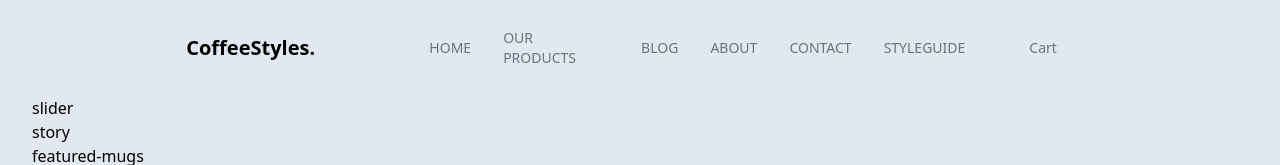
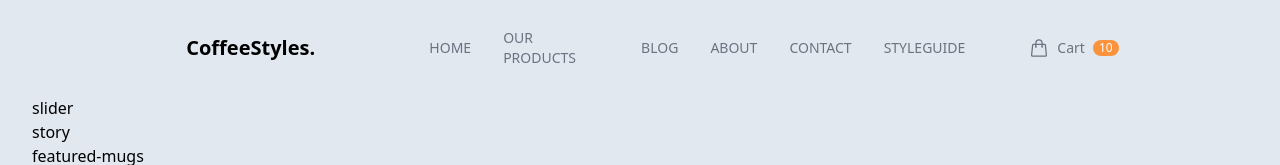
Before and after one commit to dinhgiaandev/CoffeeStyles, a website: page src/index.html in a window 1280 px wide. Shown: the top 165 px of the page. Drawn offline with nearby package versions, Linux system fonts and the light colour scheme; files that its build step writes are made by us from their sources.

Commit message:
ADD header

```diff
--- a/src/index.html
+++ b/src/index.html
@@ -39,7 +39,15 @@
                     </ul>
                     <ul class="basis-1/6 flex justify-start item-center ml-16 text-sm text-gray-500 font-medium">
                         <li class="dgad-top-menu-item">
-                            <a href="#" class="">Cart</a>
+                            <a href="#" class="flex items-center">
+                                <svg xmlns="http://www.w3.org/2000/svg" fill="none" viewBox="0 0 24 24"
+                                    stroke-width="1.5" stroke="currentColor" class="dgad-icon">
+                                    <path stroke-linecap="round" stroke-linejoin="round"
+                                        d="M15.75 10.5V6a3.75 3.75 0 1 0-7.5 0v4.5m11.356-1.993 1.263 12c.07.665-.45 1.243-1.119 1.243H4.25a1.125 1.125 0 0 1-1.12-1.243l1.264-12A1.125 1.125 0 0 1 5.513 7.5h12.974c.576 0 1.059.435 1.119 1.007ZM8.625 10.5a.375.375 0 1 1-.75 0 .375.375 0 0 1 .75 0Zm7.5 0a.375.375 0 1 1-.75 0 .375.375 0 0 1 .75 0Z" />
+                                </svg>
+                                <span class="mx-2">Cart</span>
+                                <span class="dgad-badge-circle bg-orange-400 text-white">10</span>
+                            </a>
                         </li>
                     </ul>
                 </nav>
--- a/src/input.css
+++ b/src/input.css
@@ -5,3 +5,11 @@
 .dgad-top-menu-item {
     @apply cursor-pointer py-1 hover:text-slate-800 relative after:absolute after:bottom-0 after:left-0 after:bg-light-coffee after:h-0.5 after:w-0 hover:after:w-full after:transition-all after:ease-in-out after:duration-300;
 }
+
+.dgad-icon {
+    @apply w-5 h-5 inline-block;
+}
+
+.dgad-badge-circle {
+    @apply text-xs text-center rounded-full px-1.5;
+}
```
Also changed, not shown: README.md (added), src/output.css (deleted), 1 other file.
